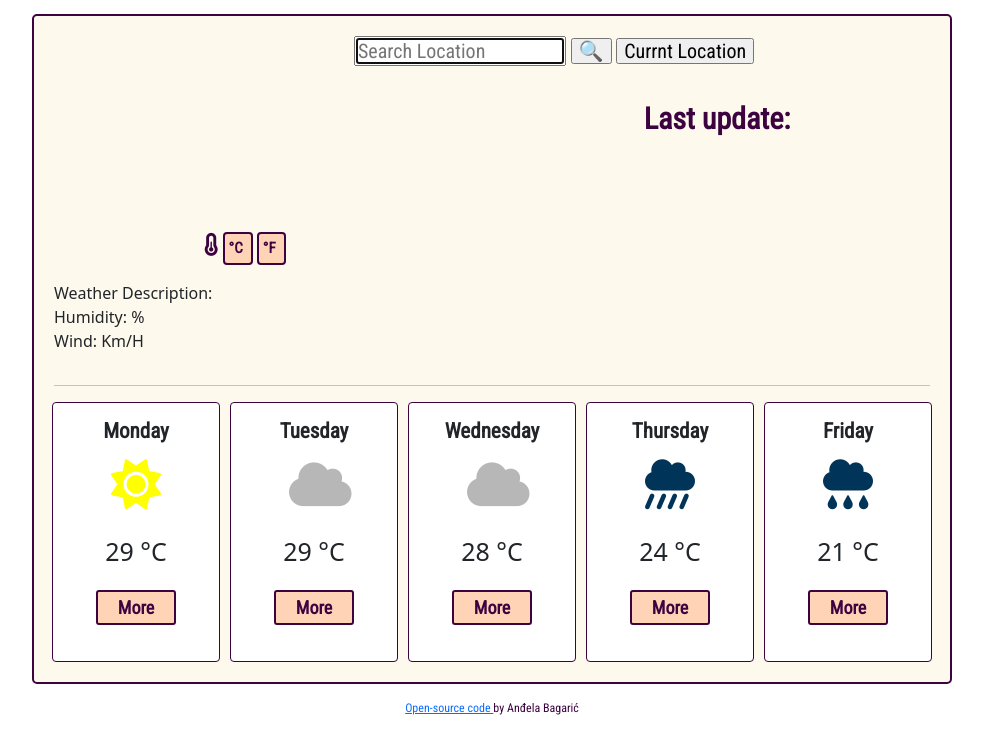
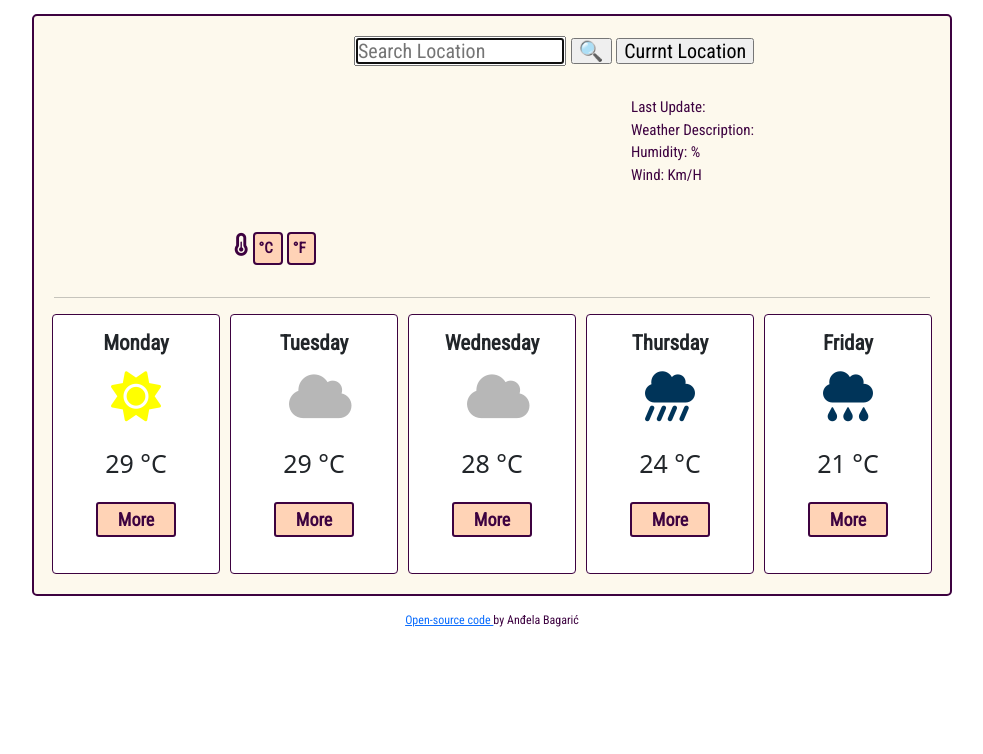
Before and after one commit to andelab/weather-project, a plain HTML site: page index.html in a window 1280 px wide. Shown: the whole page, without its empty margins (148-1131 px from the left). Drawn offline with nearby package versions, Linux system fonts and the light colour scheme; no server answers.

Commit message:
styling of controls and descriptions

```diff
--- a/index.html
+++ b/index.html
@@ -43,24 +43,10 @@
       <div class="row">
         <div class="col">
           <p class="todays-temperature">
-            <img
-              class="icon"
-              src=""
-              alt=""
-              id="icon"            />
+            <img class="icon" src="" alt="" id="icon" />
             <span id="todays-temperature"> </span>
           </p>
-        </div>
-
-        <div class="col">
-          <p class="location-city" id="split"></p>
-
-          <p class="day"> Last update: <span id="dan">
-
-          </span> </p>
-        </div>
-
-        <p class="controls">
+            <p class="controls">
           <i class="fas fa-thermometer-half toplomjer"></i>
 
           <button
@@ -78,15 +64,25 @@
             °F
           </button>
         </p>
-        <ul class="description">
-          <li> Weather description: <span id="weather-description"></span>
-          <li>
-            Humidity: <span id="humidity"></span> %
-            </li>
-             <li>
-            Wind: <span id="wind"></span> km/h
-            </li>
-        </ul>
+
+        </div>
+
+        <div class="col">
+          <p class="location-city" id="split"></p>
+
+
+          <ul class="description">
+            <span class="conditions">
+              <li>Last update: <span id="dan"> </span> </li>
+              <li>Weather description: <span id="weather-description"></span></li>
+              <li>Humidity: <span id="humidity"></span> %</li>
+              <li>Wind: <span id="wind"></span> km/h</li>
+            </span>
+          </ul>
+
+        </div>
+
+
       </div>
       <hr />
 
--- a/src/styles.css
+++ b/src/styles.css
@@ -1,5 +1,4 @@
-
-li{
+li {
   text-transform: capitalize;
 }
 
@@ -19,33 +18,33 @@ li{
   line-height: 20px;
 }
 
-.weather-icon{
-  width: 50px;
-  height: 50px;
-  margin-left: 70px;
-}
-
 .todays-temperature {
   font-size: 100px;
   color: #3d0240;
   font-family: "Roboto Condensed", sans-serif;
+  margin-left: 50px;
 }
 .location-city {
   font-size: 45px;
   text-align: center;
   color: #3d0240;
-  padding-top: 30px;
+  padding-top: 25px;
+  padding-bottom: 5px;
   font-weight: 600;
   font-family: "Roboto Condensed", sans-serif;
   margin: 0px;
 }
 
-.day {
-  font-size: 30px;
-  text-align: center;
+.description {
+  display: inline-block;
+  padding-left: 127px;
+  list-style: none;
+}
+.conditions {
+  font-size: 15px;
+  font-family: "Roboto Condensed", sans-serif;
   color: #3d0240;
-  font-weight: 600;
-  font-family: "Roboto Condensed", sans-serif;
+  font-weight: lighter;
 }
 
 .toplomjer {
@@ -55,7 +54,7 @@ li{
 }
 
 .controls {
-  margin-left: 150px;
+  margin-left: 180px;
 }
 
 .degrees-type {
@@ -74,10 +73,6 @@ li{
   border: 2px solid #3d0240;
   background-color: #ffd3b6;
   color: #3d0240;
-}
-.description{
-  display: inline-block;
-  list-style: none
 }
 
 .card {
```
